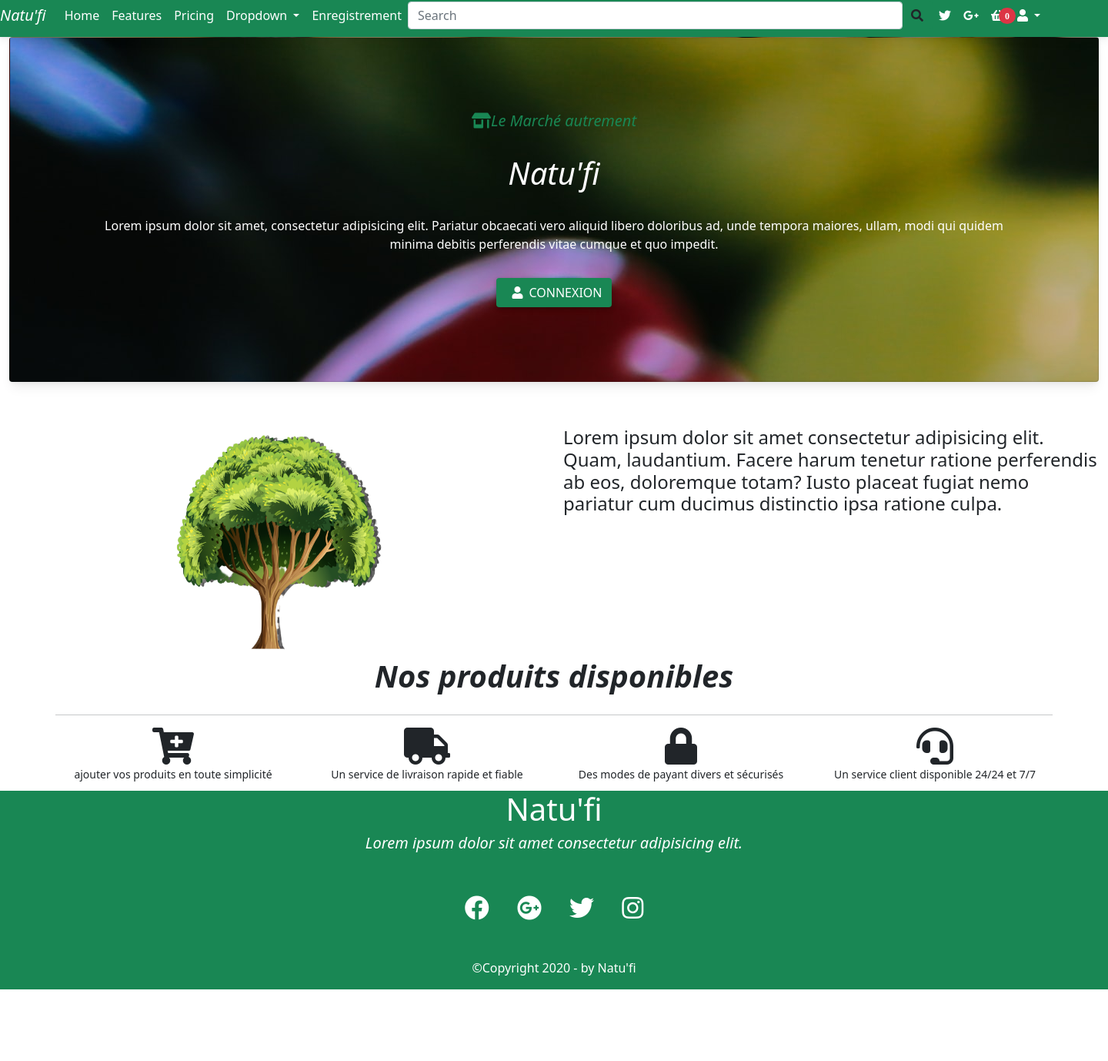
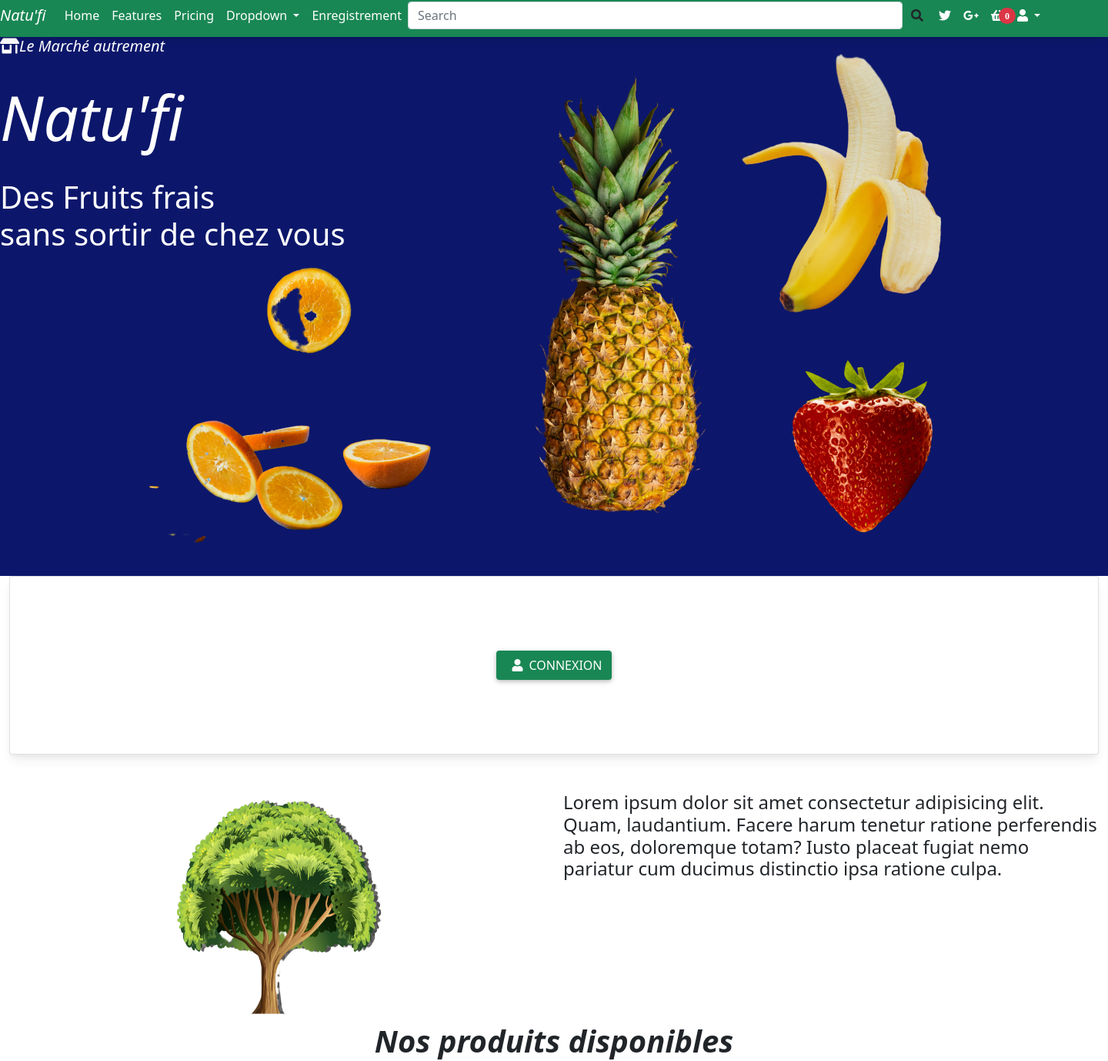
Before and after one commit to nicoHenriDi/projet, a PHP site: page /Natu_fi_acceuil.php in a window 1440 px wide. Shown: the top 1378 px of the page at 77% size. Before the commit the page ends 1285 px from the top, so only its background shows below. Run offline with PHP 8.4, Linux system fonts and the light colour scheme; data that the repository does not hold is empty.

Commit message:
Modification banner

```diff
--- /dev/null
+++ b/CSS/Natu.css
@@ -0,0 +1,48 @@
+*{
+    margin:0px;
+    padding:0px;
+}
+/*design navbar */
+.navbar{
+    width:100%;
+}
+/*design jumbottron*/
+.banner{
+   background: #0C176B;
+    width: 100%;
+    height: 700px;
+}
+
+.Banane{
+    position:relative;
+    left:900px;
+    bottom:450px;
+}
+.Ananas{
+    position:relative;
+    left:600px;
+    bottom:850px;
+}
+.Fraise{
+    position:relative;
+    left:30px;
+    bottom:50px;
+}
+.Orange{
+    position:relative;
+    right:250px;
+    bottom:130px;
+}
+
+
+/*design grille */
+.single_produit{
+    border:1px solid #ccc;
+    box-shadow: 0 0 5px #333333;
+}
+.single_produit:hover{
+    transform: translateZ(20px);
+    box-shadow:0 0 50px #333333;
+    transition: 1s;
+}
+/*end design grille*/
--- a/Natu_fi.css
+++ b/Natu_fi.css
@@ -7,8 +7,8 @@
     width:100%;
 }
 /*design jumbottron*/
-.card{
-    background-image:url(Image/image_background_site.jpg)
+#banner{
+    background-image:url(/Image/image_background_site.jpg);
 }
 /*design jumbottron*/
 .texte_acceuil{
--- a/Natu_fi_acceuil.php
+++ b/Natu_fi_acceuil.php
@@ -12,6 +12,11 @@ $panier = new panier($connexion_produit); //new panier objet
  <title>Natu'fi</title>
  <meta charset="utf-8">
  <meta name="viewport" content="width=device-width, initial-scale=1.0">
+
+
+ <!-- My design-->
+ <link rel="stylesheet"  type="text/css" href="../mon_site/CSS/Natu.css">
+ <!--My design -->
 
  <!--MBD design-->
 
@@ -37,11 +42,6 @@ $panier = new panier($connexion_produit); //new panier objet
   <!--Bootstrap Design-->
 
 
-<!-- My design-->
- <link rel="stylesheet" href="../mon_site/Natu_fi.css">
- <!--My design -->
-
-
 
 
 </head>
@@ -51,16 +51,29 @@ $panier = new panier($connexion_produit); //new panier objet
 </br>
 </br>
 <!--banner-->
+
+      <div class="banner">
+          <h5 class="h5 green-text font-italic text-white "><i class="fas fa-store-alt"></i>Le Marché autrement</h5>
+          <h1 class="card-title my-4 py-2 font-italic text-white display-1">Natu'fi</h1>
+          <h1 class="text-white">Des Fruits frais </br> sans sortir de chez vous</h1>
+
+                <img  class="Banane img-fluid" src="../mon_site/Image/Banane.png" />
+                <img  class="Orange img-fluid" src="../mon_site/Image/orange.png" />
+                <img  class="Fraise img-fluid" src="../mon_site/Image/fraise.png" />
+                <img  class="Ananas img-fluid" src="../mon_site/Image/ananas.png" />
+      </div>
+
+
 <!-- Jumbotron -->
 <div class="container-fluid">
-      <div class="card  card-fluid ">
+      <div id="banner" class="card  card-fluid" >
         <div class="text-white text-center rgba-stylish-strong py-5 px-4">
           <div class="py-5">
 
             <!-- Content -->
-            <h5 class="h5 green-text font-italic text-success"><i class="fas fa-store-alt"></i>Le Marché autrement</h5>
-            <h1 class="card-title my-4 py-2 font-italic">Natu'fi</h1>
-            <p class="mb-4 pb-2 px-md-5 mx-md-5">Lorem ipsum dolor sit amet, consectetur adipisicing elit. Pariatur obcaecati vero aliquid libero doloribus ad, unde tempora maiores, ullam, modi qui quidem minima debitis perferendis vitae cumque et quo impedit.</p>
+
+
+
             <a class="btn bg-success text-white" href="Administration.php"><i class="fas fa-user px-md-2"></i>Connexion</a>
 
           </div>
@@ -83,6 +96,9 @@ $panier = new panier($connexion_produit); //new panier objet
           </div>
       </div>
     </div>
+
+
+
 
 <!--header grille-->
   <div class="container">
```
Also changed, not shown: Image/Banane.png (added), Image/ananas.png (added), Image/fraise.png (added), Image/fresh-fruits-removebg-preview.png (added), Image/icon1_banner.png (added), Image/orange.png (added).
